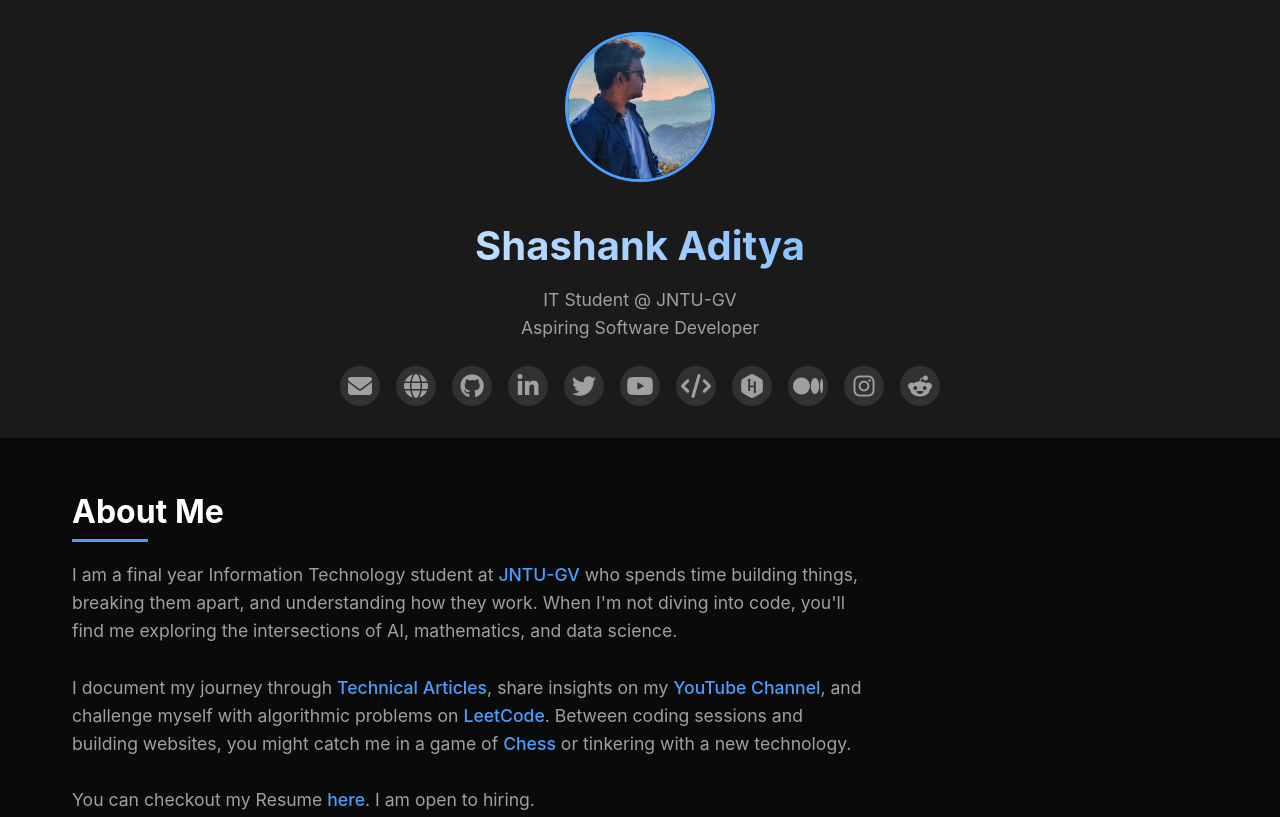
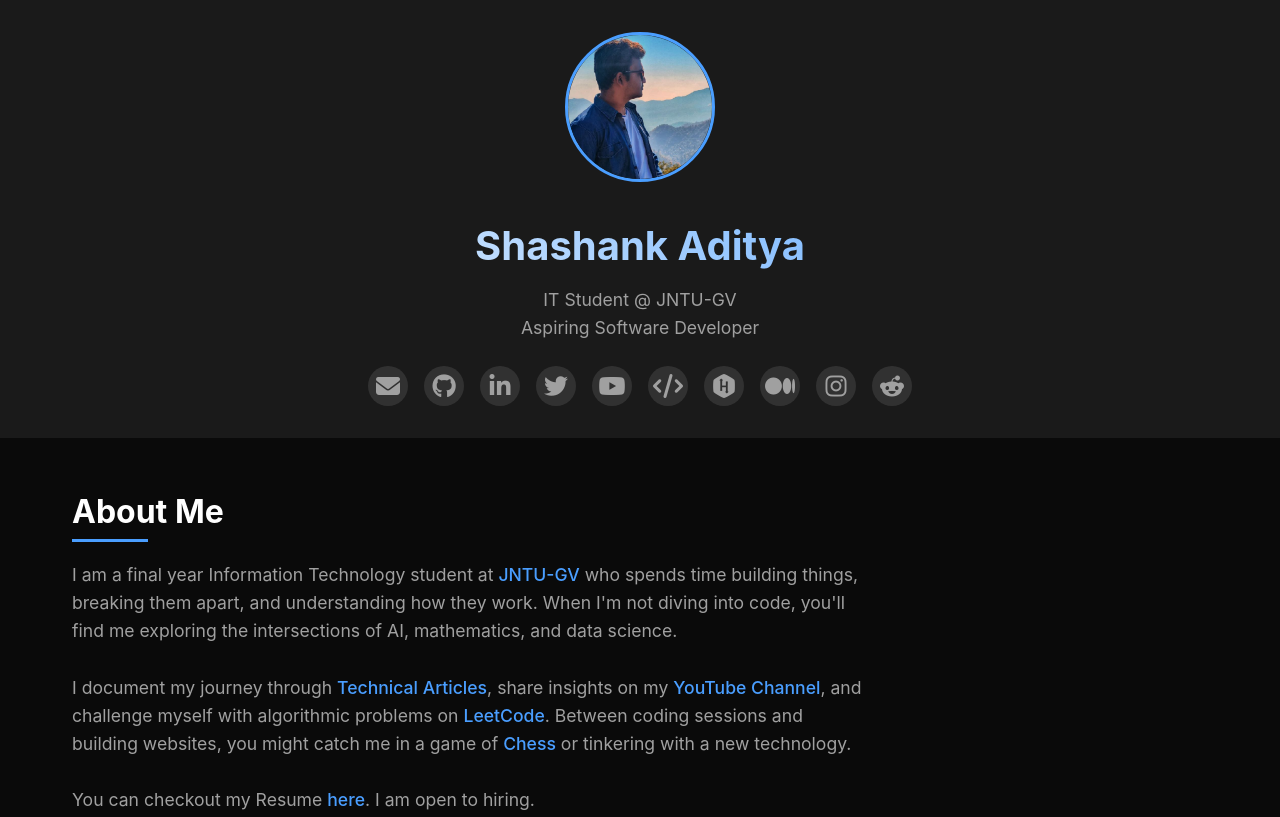
Before and after one commit to msrsaditya/About, a plain HTML site: page index.html in a window 1280 px wide. Shown: the top 817 px of the page. Drawn offline with Linux system fonts and the light colour scheme.

Commit message:
Update index.html

```diff
--- a/index.html
+++ b/index.html
@@ -257,9 +257,6 @@
                 <a href="mailto:msrsaditya@gmail.com" class="social-icon" title="Email">
                     <i class="fas fa-envelope"></i>
                 </a>
-                <a href="https://msrsaditya.github.io/About" class="social-icon" target="_blank" title="Portfolio">
-                    <i class="fas fa-globe"></i>
-                </a>
                 <a href="https://github.com/msrsaditya" class="social-icon" target="_blank" title="GitHub">
                     <i class="fab fa-github"></i>
                 </a>
```
